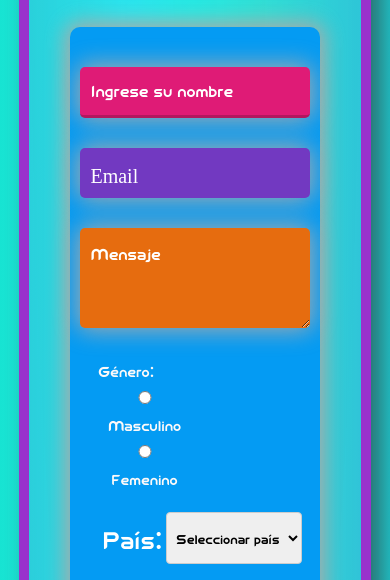
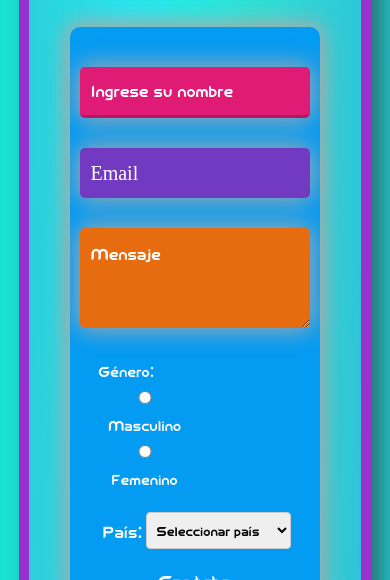
Before and after one commit to Gerardomedinav/codigourbano, a plain HTML site: page CONTACTOS/contactos.html in a window 390 px wide. Shown: the part 198-778 px from the top of the page. Drawn offline with nearby package versions, Linux system fonts and the light colour scheme.

Commit message:
cambiar estilos de contactos

```diff
--- a/ACERCA_DE/acerca.css
+++ b/ACERCA_DE/acerca.css
@@ -422,6 +422,14 @@
         display: flex;
         width: 100%;
       }
+      .box1 , .box3 * {
+        font-size: 20px;
+        color: white;
+        }
+        .box1:hover , .box3:hover * {
+
+          color: white;
+          }
     }
 
       .box3 a {
```
